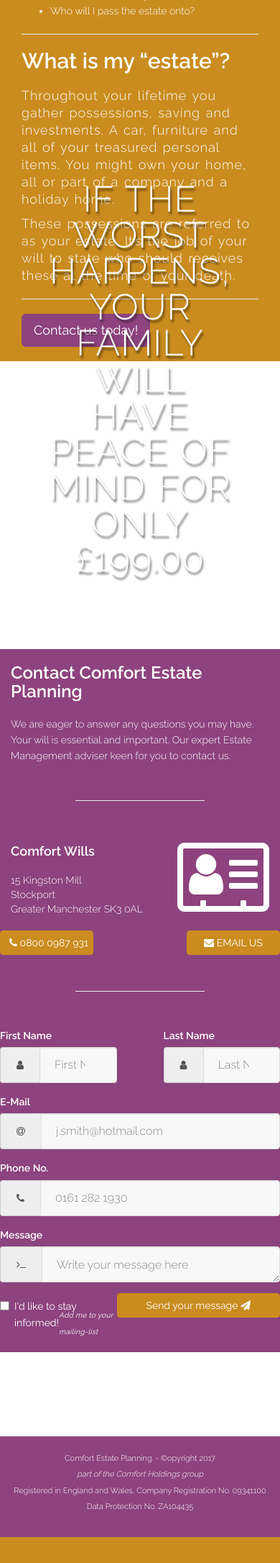
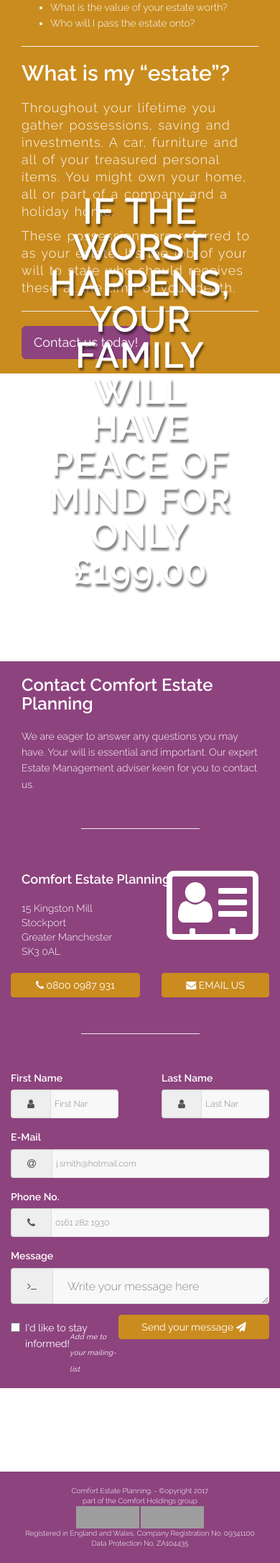
Before and after one commit to Showcase-Joz/Comfort-Wills, a PHP site: page / in a window 390 px wide. Shown: the part 1643-3815 px from the top of the page at 72% size. Before the commit the page ends 3779 px from the top, so only its background shows below. Run offline with PHP 8.4, Linux system fonts and the light colour scheme; some libraries are stand-ins or nearby versions; grey boxes are pictures that could not be loaded.

Commit message:
validation updates

```diff
--- a/css/style.css
+++ b/css/style.css
@@ -81,6 +81,7 @@ h6 {
 .margin-bottom-20 {
     margin-bottom: 20px;
 }
+
 section.full h2 {
     font-size: 32px;
     font-weight: 700;
@@ -148,7 +149,7 @@ a:active {
 }
 
 section.full {
-    padding-right: 50px 0;
+    padding-right: 50px;
 }
 
 section.full > .container > .row {
@@ -172,9 +173,11 @@ section.full .text .text-inner {
 section.full .text:hover .text-inner {
     opacity: 1;
 }
+
 section#contact {
     padding: 20px;
 }
+
 
 /* FORMS */
 
@@ -205,7 +208,7 @@ section#contact {
 }
 
 .input-group-addon {
-    padding: 6px 22px;
+    padding: 6px 8px;
 }
 
 .has-error .input-group-addon {
@@ -225,31 +228,38 @@ section#contact {
     margin-bottom: 0px;
 }
 
-
-}
 #success_message {
     display: none;
 }
+
 #success_message {
     display: none;
 }
+
 #contact_form .form-control-feedback {
     top: 50px;
 }
+
 #contact .form-group #checkboxSuccess ~ span {
     font-style: italic;
     font-size: x-small;
     letter-spacing: 0.3px;
     position: absolute;
-    top: 20px;
+    top: 50px;
+    display: block;
+    width: 100%;
+    line-height: 12px;
 }
+
 .parallax-window {
     background: 0 0
 }
+
 .parallax-vehicle {
     position: relative;
     min-height: 400px;
 }
+
 .parallax-vehicle .title {
     position: absolute;
     bottom: 0;
@@ -270,17 +280,26 @@ footer {
     color: #fff;
     background-color: #8D437E;
 }
+
 footer .container .footer {
     padding: 20px 0;
     text-align: center;
-    font-size: 11px;
+    font-size: 10px;
 }
+
+footer div p {
+    margin: 0 0 0px;
+    line-height: 14px;
+}
+
 .google-map-container {
     padding: 0;
 }
+
 #map_container {
     position: relative;
 }
+
 #map {
     height: 0;
     overflow: hidden;
@@ -288,6 +307,7 @@ footer .container .footer {
     padding-top: 30px;
     position: relative;
 }
+
 .form-top {
     overflow: hidden;
     padding: 0 25px 15px 25px;
@@ -295,14 +315,17 @@ footer .container .footer {
     border-bottom: 1px solid #ddd;
     text-align: right;
 }
+
 .form-top-left {
     float: left;
     width: 75%;
     padding-top: 25px;
 }
+
 .form-top-left h3 {
     margin-top: 0;
 }
+
 .form-top-right {
     float: left;
     width: 25%;
@@ -312,40 +335,46 @@ footer .container .footer {
     line-height: 100px;
     text-align: right;
 }
+
 .form-bottom {
     padding: 25px 25px 30px 25px;
     text-align: left;
     margin-bottom: 50px;
 }
+
 .form-bottom form textarea {
     height: 100px;
 }
+
 .form-bottom form .form-links {
     margin-top: 15px;
 }
+
 .form-bottom form .form-links a {
     color: #fff;
     font-size: smaller;
 }
+
 .form-bottom form .form-links a:hover,
 .form-bottom form .form-links a:focus {
     color: #8D437E;
     border-bottom: 1px dotted #8D437E;
 }
+
 input[type="text"],
 input[type="tel"],
 textarea,
 textarea.form-control {
-    height: 50px;
+    height: 40px;
     margin: 0;
-    padding: 0 20px;
+    padding: 0 5px;
     vertical-align: middle;
     background: #f8f8f8;
     border: 1px solid #ddd;
     font-family: 'Raleway', sans-serif;
-    font-size: 16px;
+    font-size: 12px;
     font-weight: 300;
-    line-height: 50px;
+    line-height: 40px;
     color: #888;
     -moz-border-radius: 4px;
     -webkit-border-radius: 4px;
@@ -356,12 +385,14 @@ textarea.form-control {
     -ms-transition: all .3s;
     transition: all .3s;
 }
+
 textarea,
 textarea.form-control {
     padding-top: 10px;
     padding-bottom: 10px;
     line-height: 30px;
 }
+
 input[type="text"]:focus,
 textarea:focus,
 textarea.form-control:focus {
@@ -372,21 +403,25 @@ textarea.form-control:focus {
     -webkit-box-shadow: none;
     box-shadow: none;
 }
+
 input[type="text"]:-moz-placeholder,
 textarea:-moz-placeholder,
 textarea.form-control:-moz-placeholder {
     color: #888;
 }
+
 input[type="text"]:-ms-input-placeholder,
 textarea:-ms-input-placeholder,
 textarea.form-control:-ms-input-placeholder {
     color: #888;
 }
+
 input[type="text"]::-webkit-input-placeholder,
 textarea::-webkit-input-placeholder,
 textarea.form-control::-webkit-input-placeholder {
     color: #888;
 }
+
 .tel-no,
 .tel-no:focus,
 .tel-no:hover,
@@ -398,22 +433,27 @@ textarea.form-control::-webkit-input-placeholder {
     text-transform: uppercase;
     transition: 300ms all ease-in-out;
 }
+
 .tel-no:hover,
 .email:hover {
     color: #aaa;
 }
+
 .fa-3 {
     font-size: 8em;
     float: right;
 }
+
 .contact-methods:last-of-type {
     display: block;
 }
+
 .btn-orange {
     color: #FFFFFF;
     background-color: #CA8C1F;
     border-color: #CA8C1F;
 }
+
 .btn-orange:hover,
 .btn-orange:focus,
 .btn-orange:active,
@@ -423,11 +463,13 @@ textarea.form-control::-webkit-input-placeholder {
     background-color: #BA862B;
     border-color: #CA8C1F;
 }
+
 .btn-orange:active,
 .btn-orange.active,
 .open .dropdown-toggle.btn-orange {
     background-image: none;
 }
+
 .btn-orange.disabled,
 .btn-orange[disabled],
 fieldset[disabled] .btn-orange,
@@ -446,15 +488,18 @@ fieldset[disabled] .btn-orange.active {
     background-color: #CA8C1F;
     border-color: #CA8C1F;
 }
+
 .btn-orange .badge {
     color: #CA8C1F;
     background-color: #FFFFFF;
 }
+
 .btn-purple {
     color: #FFFFFF;
     background-color: #8D437E;
     border-color: #8D437E;
 }
+
 .btn-purple:hover,
 .btn-purple:focus,
 .btn-purple:active,
@@ -464,11 +509,13 @@ fieldset[disabled] .btn-orange.active {
     background-color: #75446B;
     border-color: #8D437E;
 }
+
 .btn-purple:active,
 .btn-purple.active,
 .open .dropdown-toggle.btn-purple {
     background-image: none;
 }
+
 .btn-purple.disabled,
 .btn-purple[disabled],
 fieldset[disabled] .btn-purple,
@@ -487,6 +534,7 @@ fieldset[disabled] .btn-purple.active {
     background-color: #8D437E;
     border-color: #8D437E;
 }
+
 .btn-purple .badge {
     color: #8D437E;
     background-color: #FFFFFF;
@@ -511,10 +559,45 @@ fieldset[disabled] .btn-purple.active {
         line-height: 50px;
         margin-bottom: 40px;
     }
+    .input-group-addon {
+        padding: 6px 22px;
+    }
+    textarea.form-control {
+        height: 50px;
+        margin: 0;
+        padding: 0 20px;
+        vertical-align: middle;
+        background: #f8f8f8;
+        border: 1px solid #ddd;
+        font-family: 'Raleway', sans-serif;
+        font-size: 16px;
+        font-weight: 300;
+        line-height: 50px;
+        color: #888;
+        -moz-border-radius: 4px;
+        -webkit-border-radius: 4px;
+        border-radius: 4px;
+        -o-transition: all .3s;
+        -moz-transition: all .3s;
+        -webkit-transition: all .3s;
+        -ms-transition: all .3s;
+        transition: all .3s;
+    }
+    #contact .form-group #checkboxSuccess ~ span {
+        font-style: italic;
+        font-size: x-small;
+        letter-spacing: 0.3px;
+        position: absolute;
+        top: 20px;
+        display: inherit;
+        width: inherit;
+        line-height: inherit;
+    }
     section#contact {
         padding: inherit;
     }
 }
+
 @media (min-width: 992px) {
     section.full .text {
         color: #8D437E;
@@ -523,7 +606,6 @@ section#contact {
         font-size: 18px;
         border-top-right-radius: 50px;
     }
-
     section.full .text .text-inner {
         background: #fff;
         opacity: .7;
@@ -531,15 +613,12 @@ section#contact {
         margin: 20px 0;
         border-top-right-radius: 100px;
     }
-
     section.full .text:hover .text-inner {
         opacity: 1;
     }
-
     .form-top {
         border-top-left-radius: 50px;
     }
-
     .side-img {
         display: block;
         overflow-x: hidden;
@@ -547,27 +626,24 @@ section#contact {
         position: absolute;
         right: 0;
     }
-
     .side-img img {
         max-height: 100vh;
         height: 100%;
     }
-
     .fa-3 {
         margin-left: -20px;
         float: left;
     }
-
-    footer .container .footer [class*='col-md-4'] {
+    footer .container .footer [class*='col-md-']:first-child {
         text-align: left;
         padding: 0;
     }
-
-    footer .container .footer [class*='col-md-8'] {
+    footer .container .footer [class*='col-md-']:last-child {
         text-align: right;
         padding: 0;
     }
 }
+
 @media (min-width: 1200px) {
     .fa-3 {
         float: left;
--- a/index.html
+++ b/index.html
@@ -1,5 +1,5 @@
 <!DOCTYPE html>
-<html lang="en">
+<html lang="en" itemscope itemtype="http://schema.org/Organization">
 
 <head>
   <meta charset="utf-8">
@@ -170,7 +170,7 @@
             </div>
           </div>
           <div class="form-bottom bk-orange">
-                        <form role="form" action="" method="post">
+            <form method="post">
               <div class="form-group">
                 <label class="sr-only" for="form-first-name">First name</label>
                 <input type="text" name="form-first-name" placeholder="First name..." class="form-first-name form-control" id="form-first-name">
@@ -202,8 +202,7 @@
       </div>
     </div>
   </section>
-
-    <section id="about"  class="full-orange">
+  <section id="about" class="full-orange">
     <div class="container-fluid">
       <div class="container">
         <div class="row text-light">
@@ -231,17 +230,16 @@
       </div>
     </div>
   </section>
-
   <section class="filler">
     <div class="parallax-window parallax-vehicle wow bounceInRight" data-wow-duration="750ms" data-wow-delay="500ms" data-parallax="scroll" data-natural-width="1920" data-natural-height="600" data-image-src="img/will-signing.jpg" data-wow-offset="200">
-            <p class="title">
+      <h4 class="title">
                 If the worst happens, your family will have peace of mind for only £199.00
-            </p>
+            </h4>
     </div>
   </section>
-
-    <section id="contact"  class="full-purple">
-      <div class="container">
+  <section id="contact" class="full-purple">
+    <div class="container-fluid">
+      <div class="container margin-bottom-20">
         <div class="row text-light">
           <div class="col-xs-12 col-md-6">
             <h3>Contact Comfort Estate Planning</h3>
@@ -249,14 +247,16 @@
             <hr class="hr-half" />
             <div class="row">
               <div class="col-xs-8">
-                        <h4>Comfort Wills</h4>
+                <h4 itemprop="name">Comfort Estate Planning</h4>
                 <address itemprop="address" itemscope itemtype="http://schema.org/PostalAddress">
-                              <span itemprop="streetAddress">15 Kingston Mill</span><br>
-                              <span itemprop="addressLocality">Stockport</span><br>
+                  <span itemprop="streetAddress">15 Kingston Mill</span>
+                  <br>
+                  <span itemprop="addressLocality">Stockport</span>
+                  <br>
                   <span itemprop="addressRegion">Greater Manchester</span>
+                  <br>
                   <span itemprop="postalCode">SK3 0AL</span>
                 </address>
-
               </div>
               <div class="col-xs-4">
                 <i class="fa fa-address-card-o fa-3" aria-hidden="true"></i>
@@ -264,16 +264,14 @@
             </div>
             <div class="row">
               <div class="contact-methods">
-                        <span itemprop="telephone"><a class="tel-no btn btn-orange  col-xs-4" href="tel:+448000987931"><i class="fa fa-phone text-dark" aria-hidden="true"></i> 0800 0987 931 </a></span>
-
-                        <span itemprop="email"><a class="email btn btn-orange col-xs-4 col-xs-offset-4 col-md-offset-3" href="mailto:info@comfortfuneralplans.co.uk"><i class="fa fa-envelope text-dark" aria-hidden="true"></i> email us</a></span>
+                <span itemprop="telephone"><a class="tel-no btn btn-orange  col-xs-6 col-md-4" href="tel:+448000987931"><i class="fa fa-phone text-dark" aria-hidden="true"></i> 0800 0987 931 </a></span>
+                <span itemprop="email"><a class="email btn btn-orange col-xs-5 col-xs-offset-1 col-md-4 col-md-offset-3" href="mailto:info@comfortfuneralplans.co.uk"><i class="fa fa-envelope text-dark" aria-hidden="true"></i> email us</a></span>
               </div>
             </div>
           </div>
-
           <div class="col-xs-12 col-md-6">
             <hr class="hr-half visible-xs-block visible-sm-block">
-                <form action="TEST" class="form-horizontal" id="contact_form" method="post" name="contact_form">
+            <form class="form-horizontal" id="contact_form" method="post" name="contact_form">
               <fieldset>
                 <div class="row">
                   <div class="col-xs-5">
@@ -282,7 +280,8 @@
                       <label class="control-label">First Name</label>
                       <div class="inputGroupContainer">
                         <div class="input-group">
-                              <span class="input-group-addon"><i class="fa fa-user"></i></span> <input class="form-control" name="first_name" placeholder="First Name" type="text">
+                          <span class="input-group-addon"><i class="fa fa-user"></i></span>
+                          <input class="form-control" name="first_name" placeholder="First Name" type="text">
                         </div>
                       </div>
                     </div>
@@ -293,28 +292,34 @@
                       <label class="control-label">Last Name</label>
                       <div class="inputGroupContainer">
                         <div class="input-group">
-                              <span class="input-group-addon"><i class="fa fa-user"></i></span> <input class="form-control" name="last_name" placeholder="Last Name" type="text">
+                          <span class="input-group-addon"><i class="fa fa-user"></i></span>
+                          <input class="form-control" name="last_name" placeholder="Last Name" type="text">
                         </div>
                       </div>
                     </div>
                   </div>
-                    </div><!-- Text input-->
+                </div>
+                <!-- Text input-->
                 <div class="form-group">
                   <label class="control-label" for="inputemail">E-Mail</label>
                   <div class="inputGroupContainer">
                     <div class="input-group">
-                          <span class="input-group-addon"><i class="fa fa-at"></i></span> <input aria-describedby="inputemailStatus" class="form-control" id="inputemail" name="email" placeholder="j.smith@hotmail.com" type="text">
+                      <span class="input-group-addon"><i class="fa fa-at"></i></span>
+                      <input aria-describedby="inputemailStatus" class="form-control" id="inputemail" name="email" placeholder="j.smith@hotmail.com" type="text">
                     </div>
                   </div><span aria-hidden="true" class="fa fa-ok form-control-feedback"></span> <span class="sr-only" id="inputemailStatus">(success)</span>
-                    </div><!-- Text input-->
+                </div>
+                <!-- Text input-->
                 <div class="form-group">
                   <label class="control-label">Phone No.</label>
                   <div class="inputGroupContainer">
                     <div class="input-group">
-                          <span class="input-group-addon"><i class="fa fa-phone"></i></span> <input class="form-control" name="phone" placeholder="0161 282 1930" type="text">
+                      <span class="input-group-addon"><i class="fa fa-phone"></i></span>
+                      <input class="form-control" name="phone" placeholder="0161 282 1930" type="text">
                     </div>
                   </div>
-                    </div><!-- Text area -->
+                </div>
+                <!-- Text area -->
                 <div class="form-group">
                   <label class="control-label">Message</label>
                   <div class="inputGroupContainer">
@@ -330,7 +335,8 @@
                     <div class="form-group">
                       <div class="has-succes">
                         <div class="checkbox">
-                              <label><input data-error="Sign up to our mailing list?" id="checkboxSuccess" type="checkbox" value="mailing-list"> I'd like to stay informed! <span>Add me to your mailing-list</span></label>
+                          <label>
+                            <input data-error="Sign up to our mailing list?" id="checkboxSuccess" type="checkbox" value="mailing-list"> I'd like to stay informed! <span>Add me to your mailing-list</span></label>
                         </div>
                       </div>
                     </div>
@@ -350,12 +356,9 @@
               </fieldset>
             </form>
           </div>
-
-
         </div>
       </div>
-
-
+    </div>
   </section>
   <div class="container-fluid google-map-container">
     <div id="map_container"></div>
@@ -364,12 +367,22 @@
   <footer>
     <div class="container">
       <div class="row footer">
-            <div class="col-xs-12 col-md-4">
-                Comfort Estate Planning. - &copy;opyright <span class="year"></span><br/>
-                <em>part of the Comfort Holdings group</em>
+        <div class="col-xs-12 col-md-2">
+          <p>Comfort Estate Planning. - &copy;opyright <span class="year"></span></p>
+          <p>part of the Comfort Holdings group</p>
         </div>
-            <div class="col-xs-12 col-md-8">
-                <p>Registered in England and Wales, Company Registration No. 09341100  Data Protection No. ZA104435</p>
+        <div class="col-xs-12 col-md-5">
+          <a href="http://jigsaw.w3.org/css-validator/check/referer">
+            <img style="border:0;width:88px;height:31px" src="http://jigsaw.w3.org/css-validator/images/vcss" alt="Valid CSS!" />
+          </a>
+          <a href="http://jigsaw.w3.org/css-validator/check/referer">
+            <img style="border:0;width:88px;height:31px" src="http://jigsaw.w3.org/css-validator/images/vcss-blue" alt="Valid CSS!" />
+          </a>
+        </div>
+        <div class="col-xs-12 col-md-5">
+          <p>Registered in England and Wales, Company Registration No. 09341100</p>
+          <p>Data Protection No. ZA104435</p>
+        </div>
       </div>
     </div>
   </footer>
```
Lines whose indentation alone changed are shown as unchanged.
